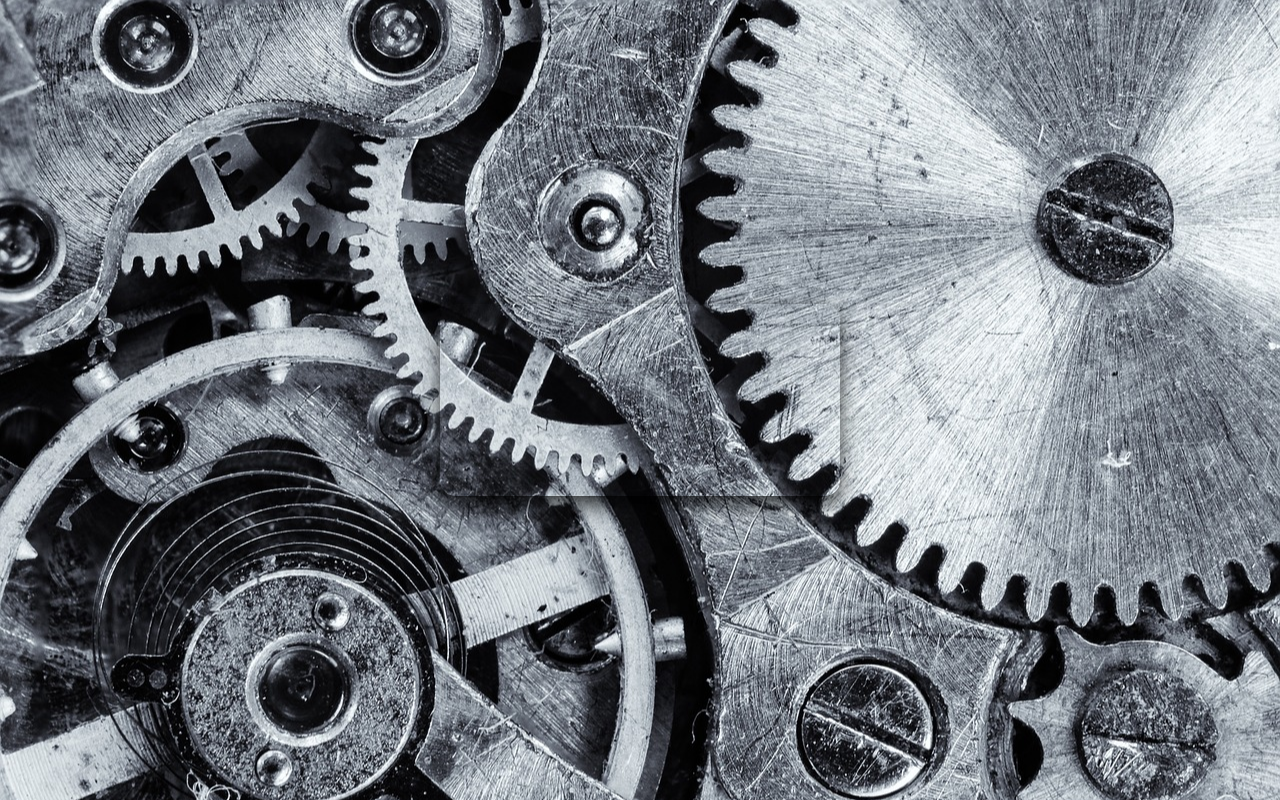
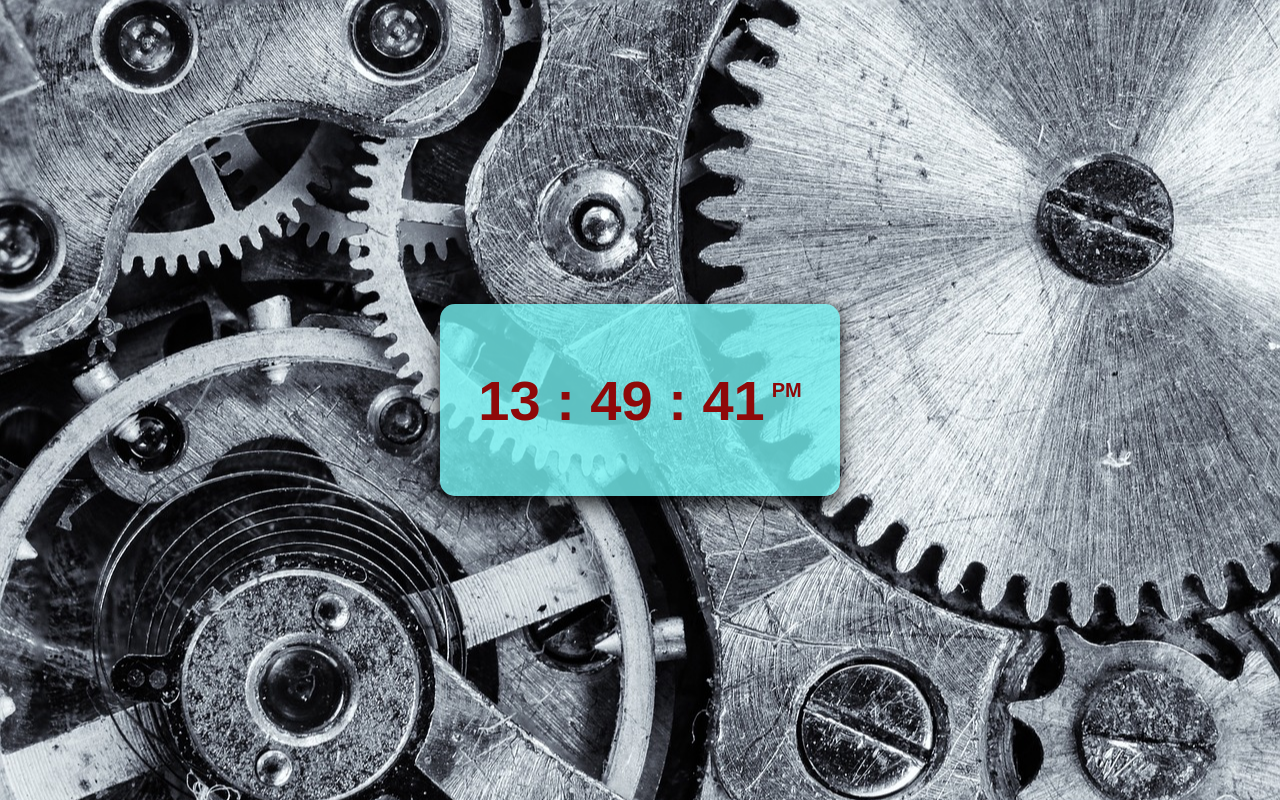
Before and after one commit to Neamul58/digital-clock, a plain HTML site: page index.html in a window 1280 px wide. Drawn offline with Linux system fonts and the light colour scheme.

Commit message:
first commit

```diff
--- a/main.js
+++ b/main.js
@@ -1,11 +1,10 @@
 const time = document.getElementById("time");
 const timeFormat = document.getElementById("time-format");
 
-document.addEventListener("DOMcontentLoaded", () => {
+document.addEventListener("DOMContentLoaded", ()=> {
    setInterval(showTime, 1000);
 });
-
-const showTime = ()=> {
+const showTime = function() {
     let date = new Date();
     let hr = date.getHours();
     let min = date.getMinutes();
@@ -16,5 +15,5 @@ const showTime = ()=> {
     sec = sec < 10 ? `0${sec}` : sec;
 
     time.innerHTML = `${hr} : ${min} : ${sec}`;
-    timeFormat.innerHTML = hr>12 ? "PM" : "AM";
+    timeFormat.innerHTML = hr > 12 ? "PM" : "AM";
 }
--- a/style.css
+++ b/style.css
@@ -19,20 +19,21 @@ body {
     display: flex;
     align-items: center;
     justify-content: center;
-    box-shadow: 0px 0px 10px rgba(0,0,0,0.1), 0px 10px 20px rgba(0,0,0,0.7);
+    background: rgba(117, 240, 240, 0.8);
+    box-shadow: 0px 0px 10px rgba(0,0,0,0.4), 0px 10px 20px rgba(0,0,0,0.7);
     height: 24vh;
     border-radius: 15px;
     padding: 20px;
 }
 
 .clock h1 {
-    color: #480202;
+    color: #8e0909;
     font-size: 3.5rem;
     font-weight: 600;
 }
 
 .clock span {
-    color: #480202;
+    color: #8e0909;
     font-size: 20px;
     position: relative;
     top: -6%;
```
